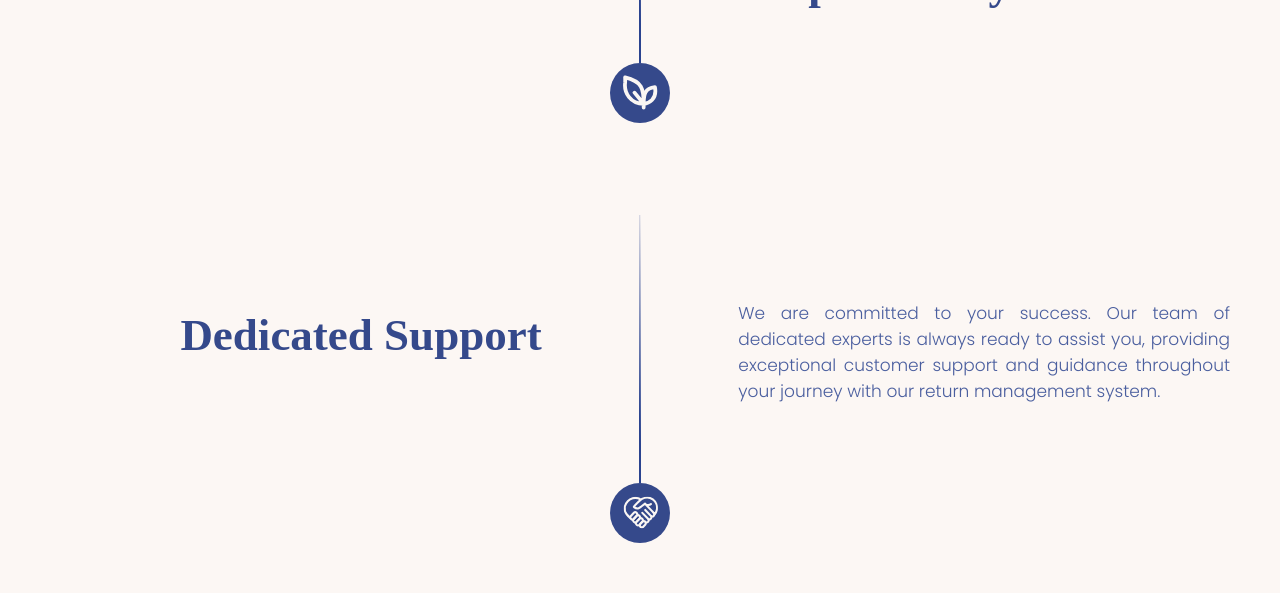
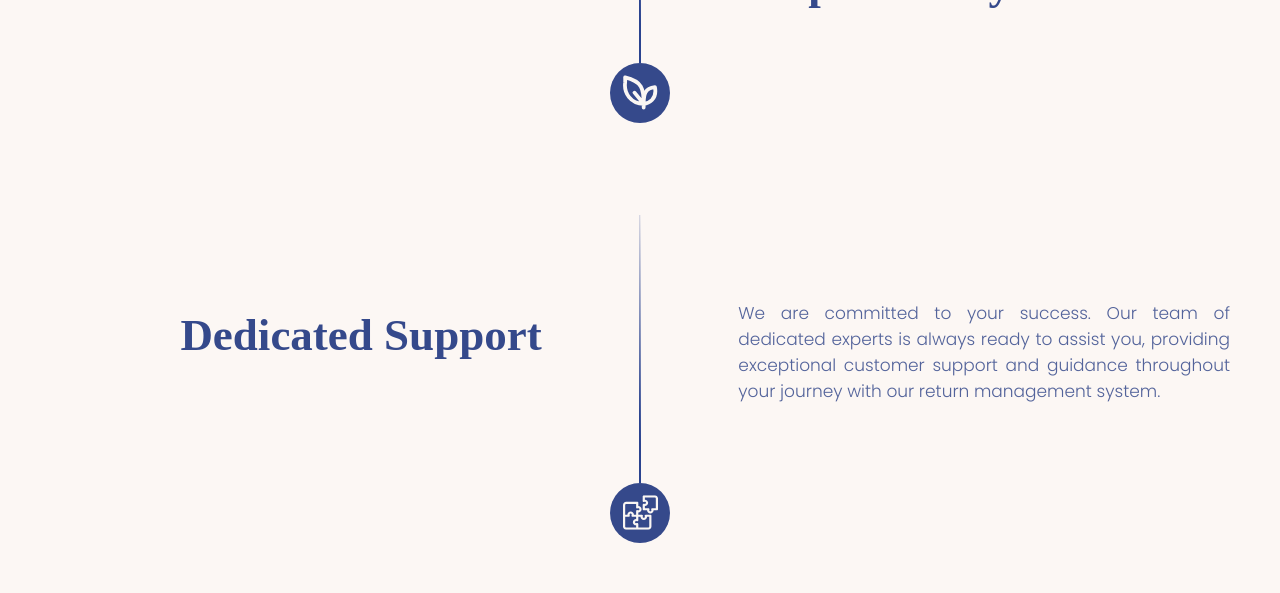
Before and after one commit to bmmoradkhani/new-about-us-main, a Next.js app: page /about-us in a window 1280 px wide. Shown: the part 2931-3524 px from the top of the page. Built offline with nearby package versions, Linux system fonts and the light colour scheme.

Commit message:
change about-us page content and create component

```diff
--- a/components/AboutUsPage/AboutUsPage.module.scss
+++ b/components/AboutUsPage/AboutUsPage.module.scss
@@ -265,17 +265,17 @@
     font-size: unset;
   }
 
-  .dedicated_Title h2 {
-    font-size: 28.3px !important;
-  }
+  // .dedicated_Title h2 {
+  //   font-size: 28.3px !important;
+  // }
 
-  .environmental_Title h2 {
-    font-size: 33px !important;
-  }
+  // .environmental_Title h2 {
+  //   font-size: 33px !important;
+  // }
 
-  .seamless_Title h2 {
-    font-size: 25.2px !important;
-  }
+  // .seamless_Title h2 {
+  //   font-size: 25.2px !important;
+  // }
 
   .delight h2 {
     font-size: 35px !important;
@@ -315,6 +315,10 @@
 }
 
 @media screen and (max-width: 991.98px) {
+  .flexDirection .efficiency_Title {
+    text-align: center !important;
+  }
+
   .efficiency_Title,
   .costSavings_Title,
   .environmental_Title,
@@ -531,9 +535,12 @@
   margin-top: -85px;
 }
 
-.efficiency_Title {
+// .efficiency_Title {
+//   text-align: end;
+// }
+
+.efficiency_Title h2 {
   color: $primary-color;
-  text-align: end;
   font-family: $title-font;
   font-size: 45px;
   font-style: normal;
@@ -650,9 +657,14 @@
   margin-top: 15% !important;
 }
 
-.costSavings_Title {
+.costSavings_Title,
+.dedicated_Title {
+  text-align: end;
+}
+
+.costSavings_Title h2,
+.dedicated_Title h2 {
   color: $primary-color;
-  text-align: end;
   font-family: $title-font;
   font-size: 45px;
   font-style: normal;
@@ -671,15 +683,34 @@
   width: 470px;
 }
 
-.dedicated_Title h2 {
-  color: $primary-color;
-  text-align: end;
-  font-family: $title-font;
-  font-size: 45px;
-  font-style: normal;
-  font-weight: 600;
-  line-height: 70px;
+.flexDirection {
+  margin-top: 15%;
 }
+
+.flexDirection:first-child {
+  margin-top: 0;
+}
+
+.flexDirection:nth-child(even) {
+  flex-direction: row-reverse;
+}
+
+.flexDirection:nth-child(even) .efficiency_Title {
+  text-align: left;
+}
+
+.flexDirection:nth-child(odd) .efficiency_Title {
+  text-align: right;
+}
+
+.flexDirection:nth-child(even) .efficiency_context {
+  display: flex;
+  justify-content: end;
+}
+
+// .flexDirection:nth-child(odd) {
+//   flex-direction: row;
+// }
 
 .dedicated_context p {
   color: rgba(42, 67, 143, 0.85);
--- /dev/null
+++ b/components/AboutUsPage/CenterMain/CenterMain.tsx
@@ -0,0 +1,44 @@
+import React, { FC } from "react";
+import Image from "next/image";
+import styles from "../AboutUsPage.module.scss";
+
+import Row from "react-bootstrap/Row";
+import Col from "react-bootstrap/Col";
+
+import { Istate as Iprops } from "../index";
+
+export interface MainContentProps {
+  content: Iprops[];
+}
+
+const CenterMain: FC<MainContentProps> = (data: MainContentProps) => {
+  return (
+    <>
+        <Row className={`${styles.efficiency} ${styles.center_Box}  my_container`}  >
+         {Object.values(data.content).map((item: Iprops, index) => (
+
+          <section className={`${styles.flexDirection} p-0 d-lg-flex justify-content-between mx-0 row`}>
+
+            <div className={`${styles.efficiency_Title} col-lg-5 p-0`}>
+              <h2 key={index}>{item.title}</h2>
+            </div>
+
+            <div className={`${styles.icon} d-none d-lg-inline p-0 w-auto`}>
+              <div className={`${styles.lineIcon_Energy}`}></div>
+              <div className={`${styles.Icon_Energy} `}>
+                <Image key={index} src={item.image} alt="Icon" />
+              </div>
+            </div>
+
+            <div className={`${styles.efficiency_context} p-0 col-12 col-lg-5`}>
+              <p key={index}>{item.description}</p>
+            </div>
+
+          </section>
+      ))}
+      </Row>
+    </>
+  );
+};
+
+export default CenterMain;
--- a/components/AboutUsPage/index.tsx
+++ b/components/AboutUsPage/index.tsx
@@ -1,9 +1,9 @@
 import React from "react";
 import styles from "./AboutUsPage.module.scss";
-import Image from "next/image";
+import Image, { StaticImageData } from "next/image";
 
+// images
 import point from "../../public/assets/images/about-us/Group 670.svg";
-
 import energyIcon from "../../public/assets/images/about-us/new img/Efficiency.svg";
 import integration from "../../public/assets/images/about-us/new img/integration.svg";
 import save_Money from "../../public/assets/images/about-us/new img/saving icon.svg";
@@ -18,6 +18,7 @@ import mobileFooterOrange from "../../public/assets/images/about-us/new img/Mobi
 import screenFooterOrange from "../../public/assets/images/about-us/new img/Screen footer-Orange.svg";
 
 import Share from "../Share/Share";
+import CenterMain from "./CenterMain/CenterMain";
 
 export interface Istate {
   startNum: Number;
@@ -26,6 +27,10 @@ export interface Istate {
   decimals?: Number;
   suffix: String;
   text: String;
+
+  title?: string;
+  description?: string;
+  image?: StaticImageData;
 }
 
 export default function index() {
@@ -63,11 +68,45 @@ export default function index() {
     },
   ];
 
+  const content: Istate[] = [
+    {
+      image: energyIcon,
+      title: "Efficiency",
+      description:
+        "Our return management system is designed to optimize your operations. By automating tasks and eliminating manual processes, we help you handle returns quickly and efficiently, saving you valuable time and resources.",
+    },
+    {
+      image: integration,
+      title: "Seamless Integration",
+      description:
+        "Our seamless integration enables you to effortlessly integrate our return management system into your existing workflow, ensuring a smooth and cohesive experience for both you and your customers.",
+    },
+    {
+      image: save_Money,
+      title: "Cost Savings",
+      description:
+        "Our solution is built to help you save money. By streamlining your return processes, reducing errors, and optimizing resource allocation, we help you minimize costs associated with returns, ultimately improving your bottom line.",
+    },
+    {
+      image: fuel,
+      title: "Environmental Responsibility",
+      description:
+        "We believe in sustainability. By digitizing and automating the return process, we contribute to reducing paper waste and unnecessary transportation, making a positive impact on the environment",
+    },
+    {
+      image: integration,
+      title: "Dedicated Support",
+      description:
+        "We are committed to your success. Our team of dedicated experts is always ready to assist you, providing exceptional customer support and guidance throughout your journey with our return management system.",
+    },
+  ];
+
   return (
     <div className={` ${styles.main}`}>
       <div className={` ${styles.ourMission}`}>
         <h1 className={` ${styles.ourMission_Text}`}>Our Mission</h1>
       </div>
+
       <div className={`${styles.storeTitle} d-flex justify-content-center `}>
         <div className={`${styles.storeTitle_Text}`}>
           <p className="m-0">
@@ -75,13 +114,17 @@ export default function index() {
           </p>
         </div>
       </div>
+
       <div className={`${styles}`}>
         <Image src={point} className={`${styles.point}`} alt="point" />
       </div>
+
       <div className={`${styles.numberTitle}`}>
         <p>We're backed by incredible Numbers</p>
       </div>
+
       <Share users={data} />
+
       <div className={` ${styles.row_Title} row my_container`}>
         <div
           className={`${styles.about_Persifund} col-12 col-lg-6 col-xxl-5 my-3 my-md-0 p-0`}
@@ -130,38 +173,6 @@ export default function index() {
                 </div>
               </span>
             </h2>
-
-            {/* <div
-              className={`${styles.about_Persifund_underline} d-flex justify-content-center`}
-            >
-              <svg
-                xmlns="http://www.w3.org/2000/svg"
-                width="285"
-                height="14"
-                viewBox="0 0 285 14"
-                fill="none"
-              >
-                <path
-                  d="M2.80176 11.056C28.618 8.49995 93.3559 2.90848 145.784 2.90845C197.7 2.90841 232.169 2.90845 282.383 7.99891"
-                  stroke="url(#paint0_linear_578_1361)"
-                  stroke-width="4"
-                  stroke-linecap="round"
-                />
-                <defs>
-                  <linearGradient
-                    id="paint0_linear_578_1361"
-                    x1="0.247981"
-                    y1="13.531"
-                    x2="282.383"
-                    y2="11.056"
-                    gradientUnits="userSpaceOnUse"
-                  >
-                    <stop stop-color="#2A438F" />
-                    <stop offset="1" stop-color="#2A438F" stop-opacity="0.87" />
-                  </linearGradient>
-                </defs>
-              </svg>
-            </div> */}
           </div>
         </div>
         <div
@@ -185,10 +196,12 @@ export default function index() {
           </p>
         </div>
       </div>
+
       <div className={`${styles.centerTitle}`}>
         <h1>Why we are here</h1>
       </div>
-      <div className={`${styles.center_Box} my_container`}>
+
+      {/* <div className={`${styles.center_Box} my_container`}>
         <div className={`${styles.efficiency} m-0`}>
           <div
             className={`${styles.efficiency_Title} p-0 col-12 col-lg-5 text-center text-lg-end `}
@@ -214,8 +227,12 @@ export default function index() {
           </div>
         </div>
 
-        <div className={`${styles.seamless} m-0 `}>
-          <div className={`${styles.seamless_context} p-0 col-12 col-lg-5`}>
+        <div
+          className={`${styles.seamless} m-0 flex-column-reverse flex-lg-row`}
+        >
+          <div
+            className={`${styles.seamless_context} text-center text-lg-end p-0 col-12 col-lg-5`}
+          >
             <p>
               Our seamless integration enables you to effortlessly integrate our
               return management system into your existing workflow, ensuring a
@@ -235,18 +252,21 @@ export default function index() {
             <h2>Seamless Integration</h2>
           </div>
         </div>
+
         <div className={`${styles.costSavings} m-0`}>
           <div
             className={`${styles.costSavings_Title} p-0 col-12 col-lg-5 text-center text-lg-end`}
           >
             <h2>Cost Savings</h2>
           </div>
+
           <div className={`${styles.icon} p-0 d-none d-lg-inline`}>
             <div className={`${styles.lineIcon_Energy}`}>{""}</div>
             <div className={`${styles.Icon_Energy}`}>
               <Image src={save_Money} alt="save Money" />
             </div>
           </div>
+
           <div className={`${styles.costSavings_context} p-0 col-12 col-lg-5`}>
             <p>
               Our solution is built to help you save money. By streamlining your
@@ -272,14 +292,13 @@ export default function index() {
           <div
             className={`${styles.icon_environmental} p-0 d-none d-lg-inline`}
           >
-            <div className={`${styles.lineIcon_Energy_environmental}`}>
-              {""}
-            </div>
+            <div className={`${styles.lineIcon_Energy_environmental}`}></div>
 
             <div className={`${styles.Icon_Energy_environmental}`}>
               <Image src={fuel} alt="fuel" />
             </div>
           </div>
+
           <div
             className={`${styles.environmental_Title} p-0 col-12 col-lg-5 text-center text-lg-start`}
           >
@@ -312,10 +331,14 @@ export default function index() {
             </p>
           </div>
         </div>
-      </div>{" "}
+      </div>{" "} */}
+
+      <CenterMain content={content} />
+
       <div className={`${styles.pointBt}`}>
         <Image src={point} className={`${styles}`} alt="point" />
       </div>
+
       <div
         className={`${styles.centerTitle_Together} d-flex justify-content-center`}
       >
@@ -324,6 +347,7 @@ export default function index() {
           make returns a hassle-free process for you and your valued customers.
         </h1>
       </div>
+
       <div
         className={`${styles.aks} row mx-0 `}
         style={{ position: "relative", height: "600px" }}
--- a/components/Share/Share.tsx
+++ b/components/Share/Share.tsx
@@ -38,8 +38,7 @@ const Share: FC<UsersListProps> = (data: UsersListProps) => {
   const [counterOn, setCounterOn] = useState(false);
   console.log(data.users);
   return (
-    <section
-      className={`${styles.numberBox} d-flex justify-content-center align-items-center`}
+    <section className={`${styles.numberBox} d-flex justify-content-center align-items-center`}
     >
       <ScrollTrigger
         onEnter={() => setCounterOn(true)}
```
Also changed, not shown: components/AboutUsPage/CenterMain/CenterMain.module.scss (added).
